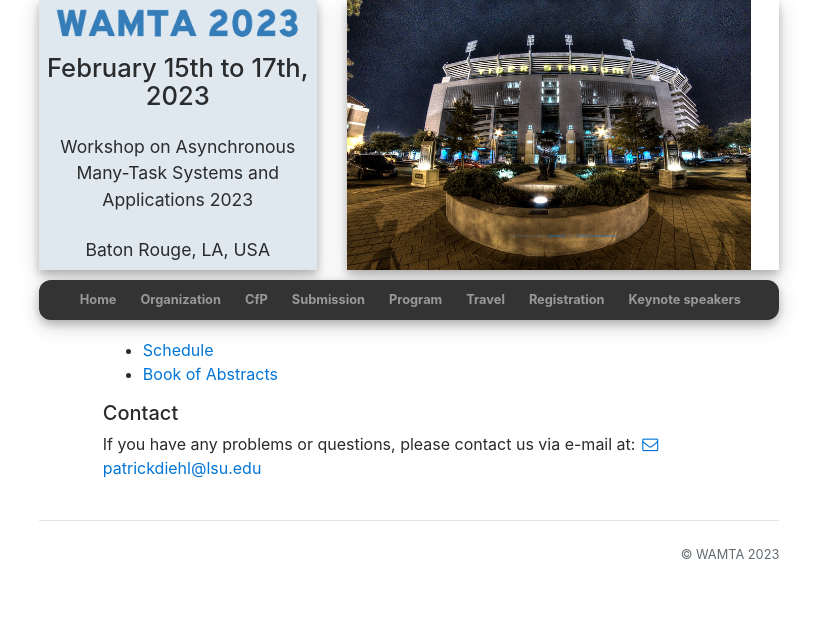
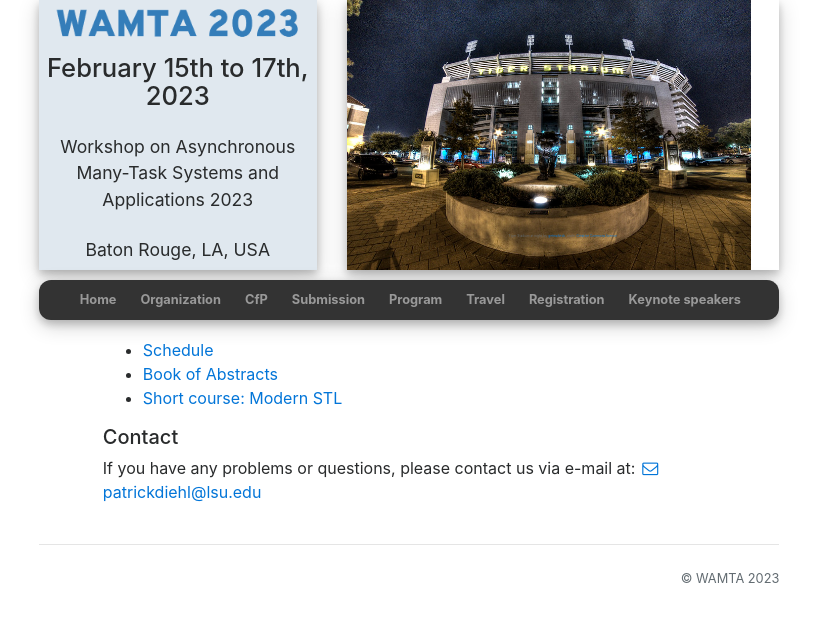
Before and after one commit to wamta26/WAMTA26.github.io, a Jekyll site: the page built from program.md, in a window 1280 px wide. Shown: the top 622 px of the page, without its empty margins (231-1048 px from the left). Built offline with Jekyll 4.4.1, drawn with Linux system fonts in a browser that asks for light colours; nearby versions of some CDN libraries.

Commit message:
Add link to short course

```diff
--- a/program.md
+++ b/program.md
@@ -23,6 +23,7 @@ slide_id: 4
 <ul>
 <li> <a href="/assets/schedule.pdf">Schedule </a> </li>
 <li> <a href="/assets/book-of-abstracts.pdf"> Book of Abstracts </a> </li>
+<li> <a href="/shortcourse"> Short course: Modern STL </a> </li>
 </ul>
 
 
```
